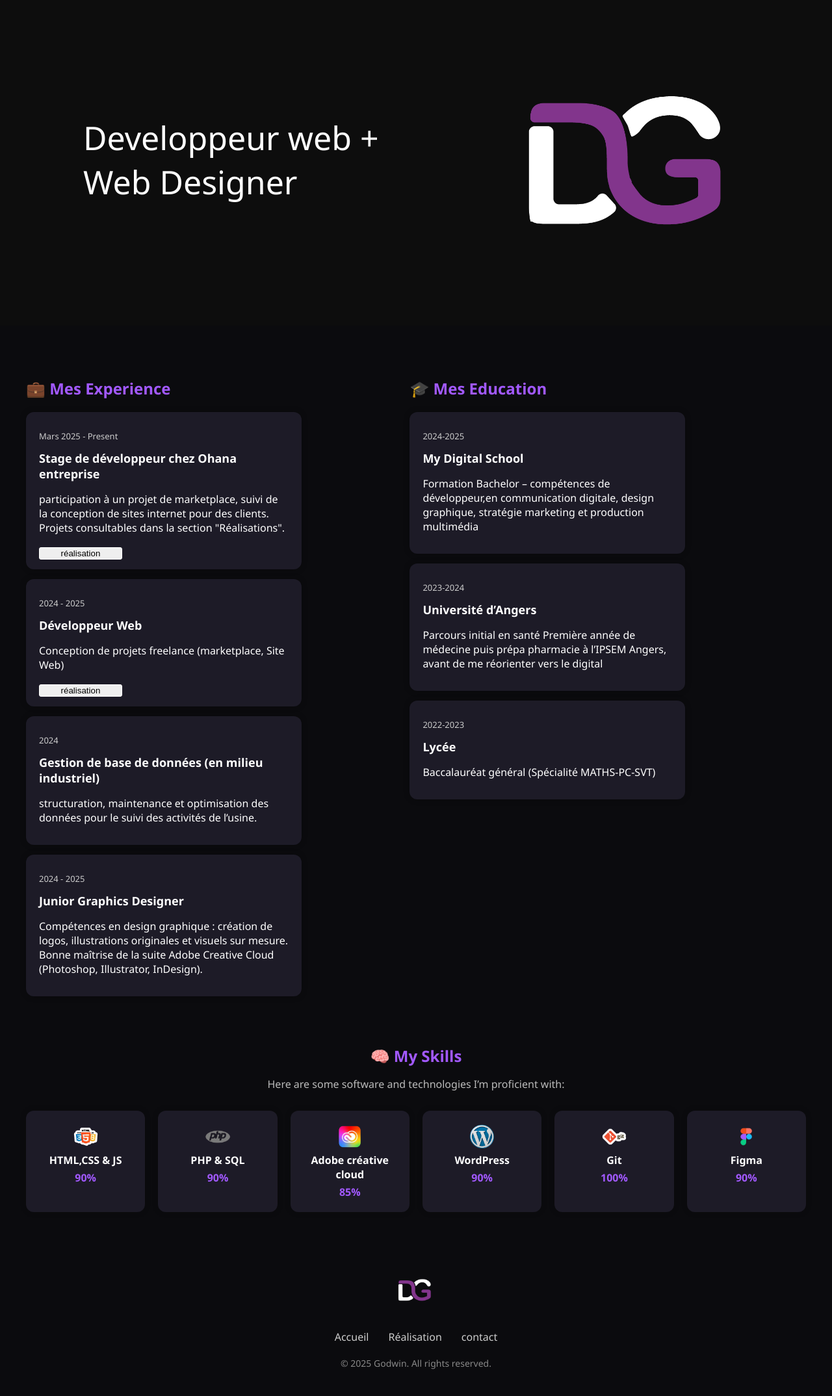
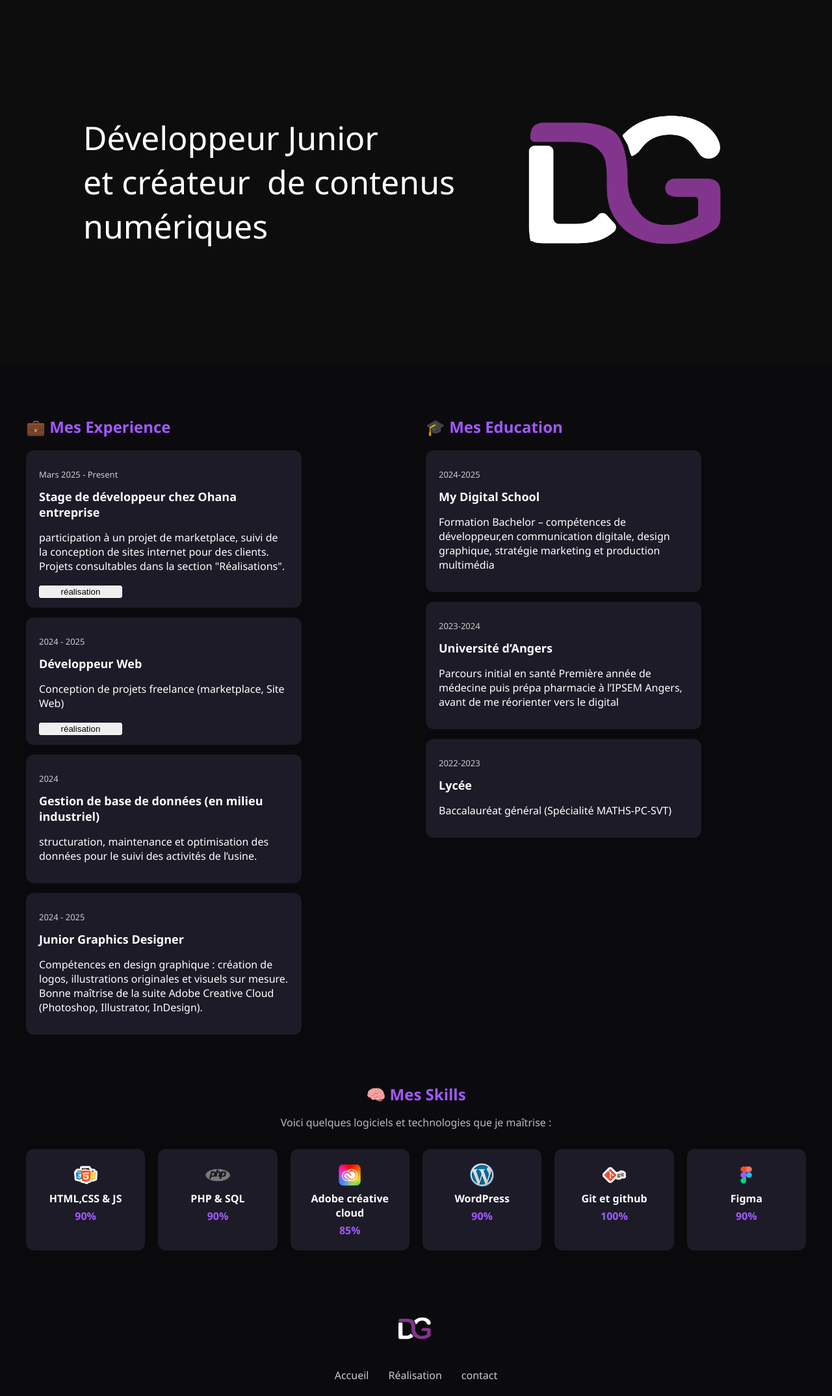
Before and after one commit to DOVONGODWIN/portfolio, a PHP site: page /portfolio.php in a window 1280 px wide. Shown: the part 95-2243 px from the top of the page at 65% size. Before the commit the page ends 2202 px from the top, so only its background shows below. Run offline with PHP 8.4, Linux system fonts and the light colour scheme.

Commit message:
first commit

```diff
--- a/portfolio.php
+++ b/portfolio.php
@@ -10,12 +10,104 @@
 
 
   }
+  .paragraphe animate{
+    font-size: 12px;
+  }
+  /* Responsive tablette */
+@media screen and (max-width: 1024px) {
+  .resume-grid {
+    display: flex;
+    flex-direction: column;
+    gap: 30px;
+  }
+
+  .skill-card {
+    width: 45%;
+    margin: auto;
+  }
+
+  .skills-grid {
+    display: flex;
+    flex-wrap: wrap;
+    justify-content: center;
+    gap: 15px;
+  }
+
+  .butt {
+    width: 40vw;
+  }
+}
+.profil {
+  display: flex;
+  justify-content: space-between;
+  align-items: center;
+}
+
+.resume-grid {
+  display: grid;
+  grid-template-columns: 1fr 1fr;
+  gap: 30px;
+}
+
+
+/* Responsive mobile */
+@media screen and (max-width: 768px) {
+  .profil {
+    flex-direction: column;
+    align-items: center;
+    text-align: center;
+  }
+
+  .txt.animate {
+    margin-bottom: 10px;
+  }
+
+  .image.animate img {
+    width: 60%;
+  }
+
+  .resume-grid {
+    display: flex;
+    flex-direction: column;
+    gap: 20px;
+  }
+
+  .card {
+    padding: 15px;
+    margin: 10px;
+  }
+
+  .skills-grid {
+    display: flex;
+    flex-direction: column;
+    align-items: center;
+    gap: 15px;
+  }
+
+  .skill-card {
+    width: 80%;
+  }
+
+  .butt {
+    width: 60vw;
+    font-size: 14px;
+  }
+
+  h2, h3 {
+    font-size: 18px;
+  }
+
+  .paragraphe.animate {
+    font-size: 14px;
+  }
+}
+
 
 </style>
 <div class="profil animate" class="profilanimate" >
     <div class="txt animate">
         <p class="paragraphe animate">
-          Developpeur web + <br> Web Designer
+    Développeur Junior   <br>et créateur&nbsp;  de contenus <br>numériques
         </p>
     </div>
     <div class="image animate">
@@ -87,14 +179,14 @@
 
     <!-- Skills -->
     <div class="skills-section">
-      <h2>🧠 My Skills</h2>
-      <p>Here are some software and technologies I’m proficient with:</p>
+      <h2>🧠 Mes Skills</h2>
+      <p>Voici quelques logiciels et technologies que je maîtrise :</p>
       <div class="skills-grid animate">
         <div class="skill-card"><img src="ef7357f8edafba5276df1698801ce94a-removebg-preview.png" alt=""><br>HTML,CSS & JS<br><span>90%</span></div>
         <div class="skill-card"><img src="b1ae239e57d0569868ec86c7a7b53c79-removebg-preview.png" alt=""><br>PHP & SQL <br><span>90%</span></div>
         <div class="skill-card"><img src="f5f89263917abf52bbce45da7ba811be-removebg-preview.png" alt=""><br>Adobe créative cloud<br><span>85%</span></div>
         <div class="skill-card"><img src="4392b765c2f8e3f8961f409f39eca1f8-removebg-preview.png" alt=""><br>WordPress<br><span>90%</span></div>
-        <div class="skill-card"><img src="9730c7b997bdc91dd083ff2a61383815-removebg-preview.png" alt=""><br>Git<br><span>100%</span></div>
+        <div class="skill-card"><img src="9730c7b997bdc91dd083ff2a61383815-removebg-preview.png" alt=""><br>Git et github<br><span>100%</span></div>
         <div class="skill-card"><img src="28d3af8d16005feace7bee0ecee2afe8-removebg-preview.png" alt=""><br>Figma<br><span>90%</span></div>
       </div>
     </div>
```
Also changed, not shown: README.md.
